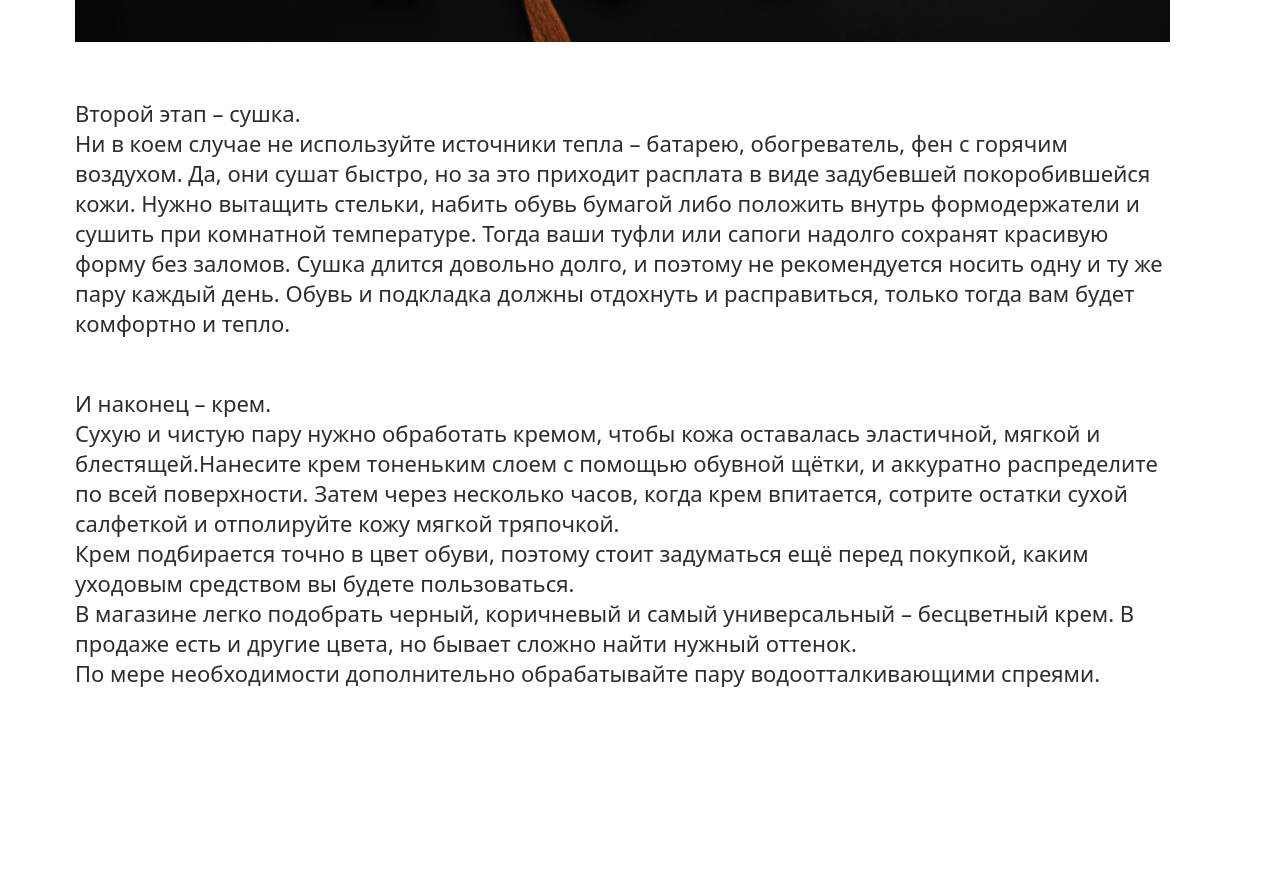
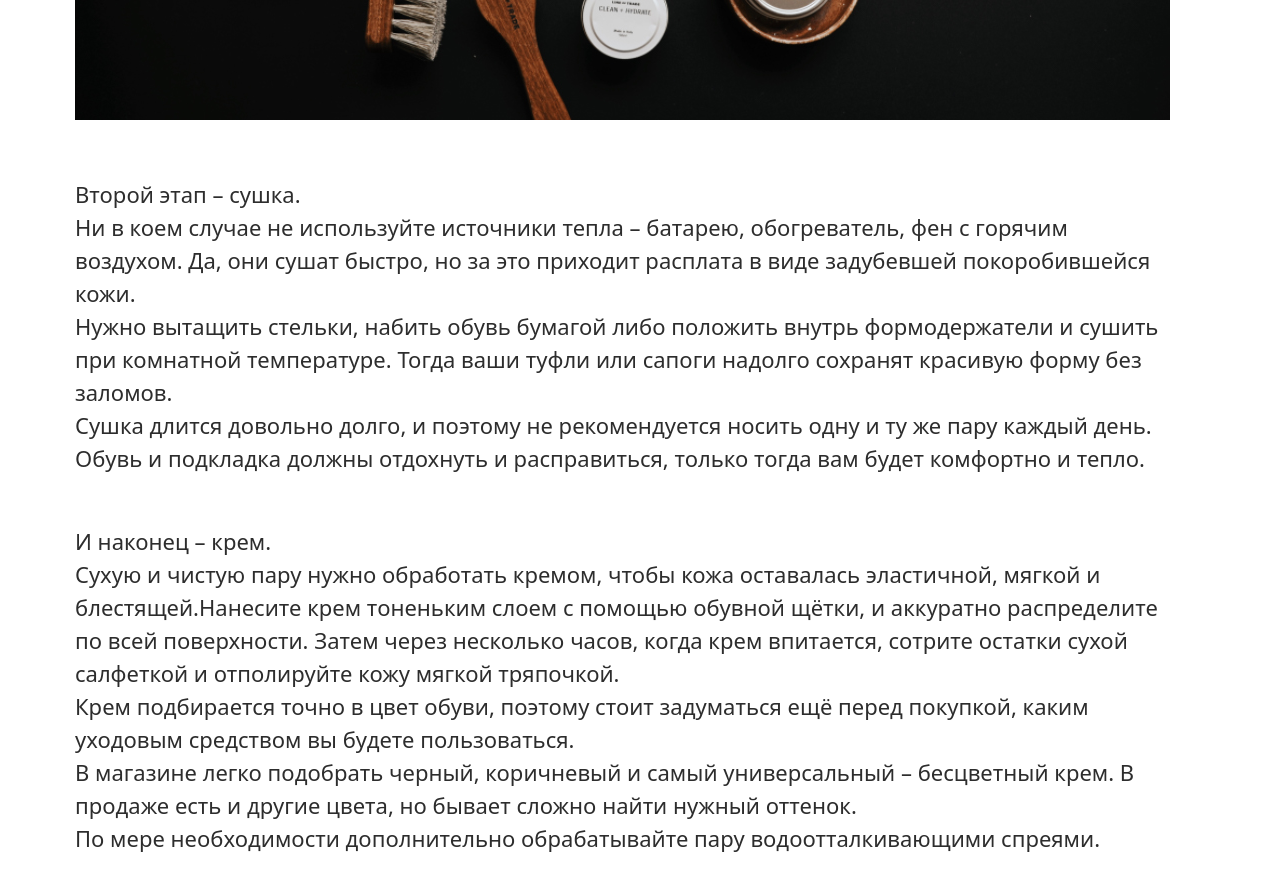
Before and after one commit to geran1ka/Learning02-5-ShopOnline, a plain HTML site: page article.html in a window 1280 px wide. Shown: the part 2340-3230 px from the top of the page. Before the commit the page ends 3138 px from the top, so only its background shows below. Drawn offline with Linux system fonts and the light colour scheme.

Commit message:
Верстка ShopOnline

```diff
--- a/article.html
+++ b/article.html
@@ -75,9 +75,14 @@
         <p class="text__title">Второй этап – сушка. </p>
         <p class="text">
           Ни в коем случае не используйте источники тепла – батарею, обогреватель, фен с горячим воздухом. Да, они сушат
-          быстро, но за это приходит расплата в виде задубевшей покоробившейся кожи. Нужно вытащить стельки, набить обувь
-          бумагой либо положить внутрь формодержатели и сушить при комнатной температуре. Тогда ваши туфли или сапоги
-          надолго сохранят красивую форму без заломов. Сушка длится довольно долго, и поэтому не рекомендуется носить одну
+          быстро, но за это приходит расплата в виде задубевшей покоробившейся кожи.
+        </p>
+        <p class="text">
+          Нужно вытащить стельки, набить обувь бумагой либо положить внутрь формодержатели и сушить при комнатной температуре.
+          Тогда ваши туфли или сапоги надолго сохранят красивую форму без заломов.
+        </p>
+        <p class="text">
+          Сушка длится довольно долго, и поэтому не рекомендуется носить одну
           и ту же пару каждый день. Обувь и подкладка должны отдохнуть и расправиться, только тогда вам будет комфортно и тепло.
         </p>
 
--- a/index.css
+++ b/index.css
@@ -4,6 +4,7 @@ body {
   padding: 100px 75px 60px;
   font-family: system-ui, -apple-system, BlinkMacSystemFont, 'Segoe UI', Roboto, Oxygen, Ubuntu, Cantarell, 'Open Sans', 'Helvetica Neue', sans-serif;
   font-size: 22px;
+  line-height: 1.5;
   color: #2d2d2d;
 }
 
```
